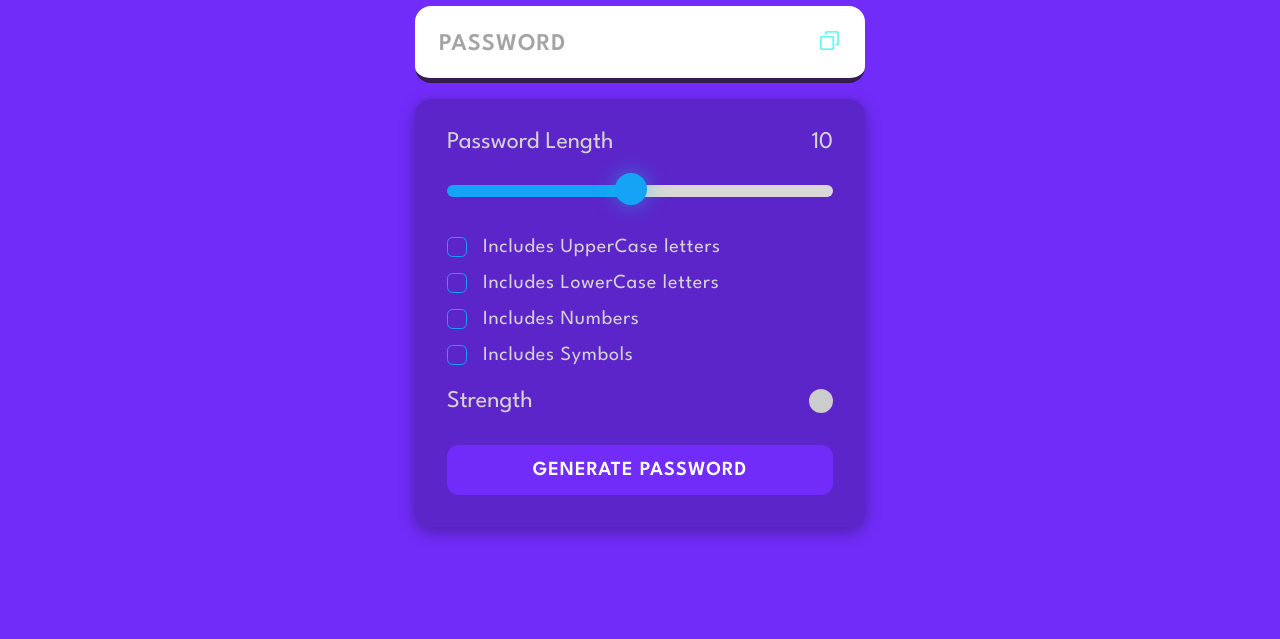
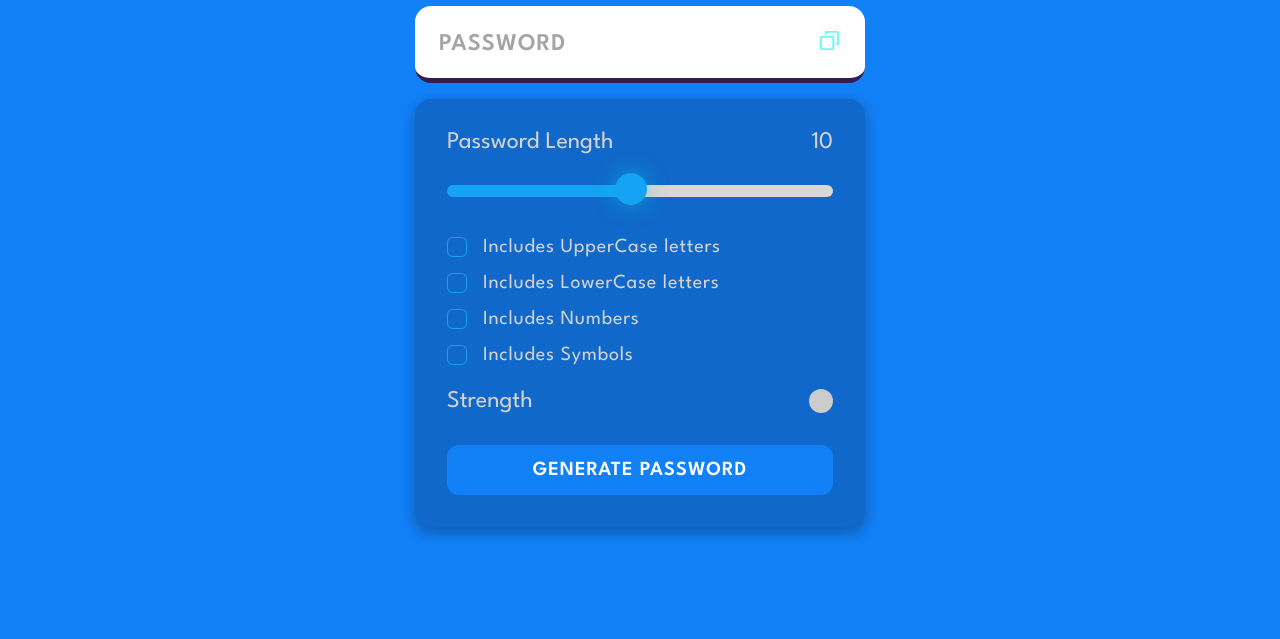
Before and after one commit to NerdFortitude/PasswordGenerator, a plain HTML site: page index.html in a window 1280 px wide. Shown: the part 161-800 px from the top of the page. Drawn offline with Linux system fonts and the light colour scheme.

Commit message:
Color scheme of light theme modified

```diff
--- a/style.css
+++ b/style.css
@@ -11,7 +11,7 @@
 
 :root{
 
-    --lt-background: #712cf9;
+    --lt-background: #1281f8;
     --lt-violet: hsl(268, 47%, 21%);
     --lt-text:rgb(212, 210, 210);
     --lt-violet2: hsl(281, 89%, 26%);
@@ -32,7 +32,7 @@ body{
     display: flex;
     align-items: center;
     justify-content:center;
-    background: linear-gradient(90deg, rgba(0, 255, 235, 1) 0%, rgba(113, 44, 249, 1) 0%, rgba(113, 44, 249, 1) 100%);
+    background: linear-gradient(90deg, #1281f8 0%, #1281f8 0%, #1281f8 100%);
     flex-direction: column;
     transition: all 0.3s linear;
 }
```
